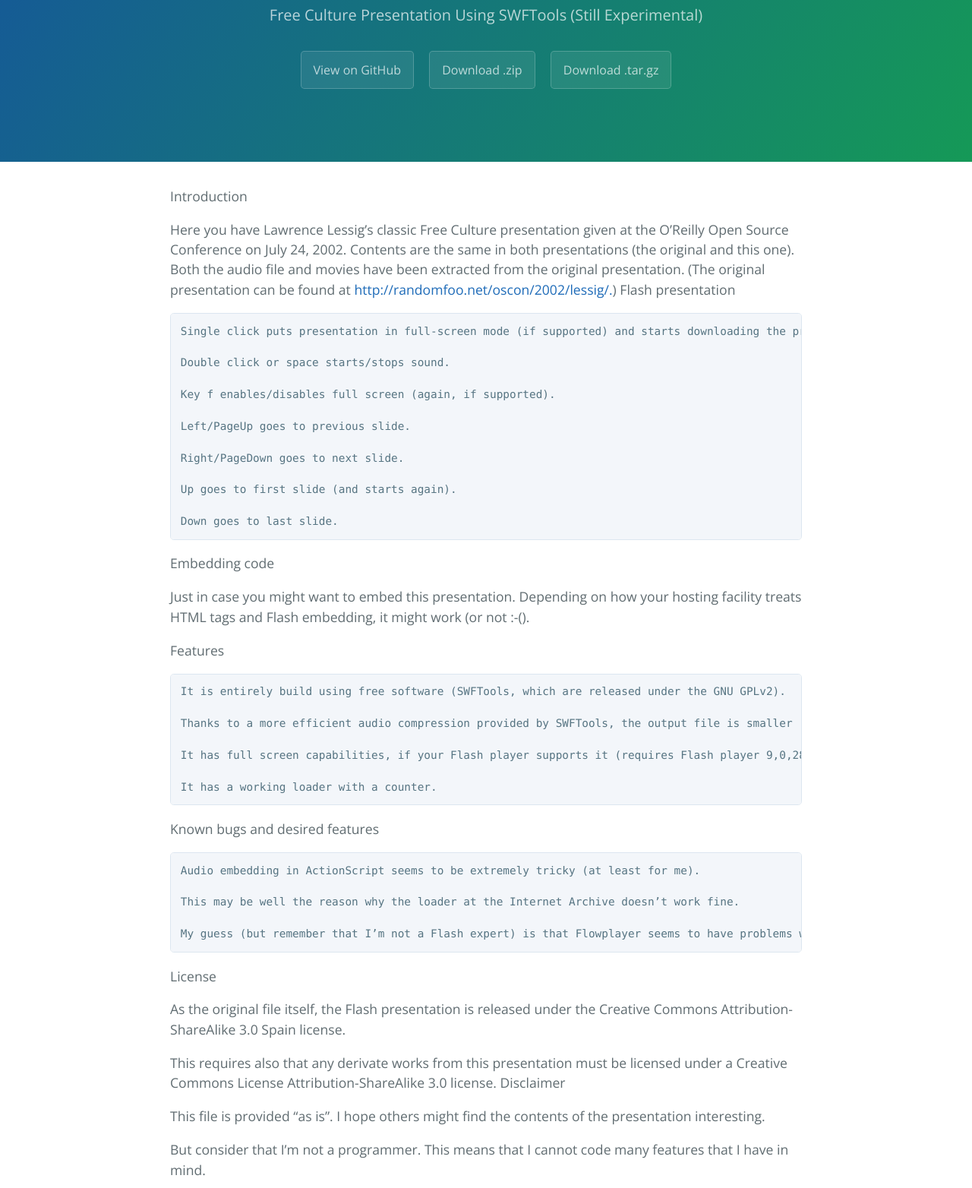
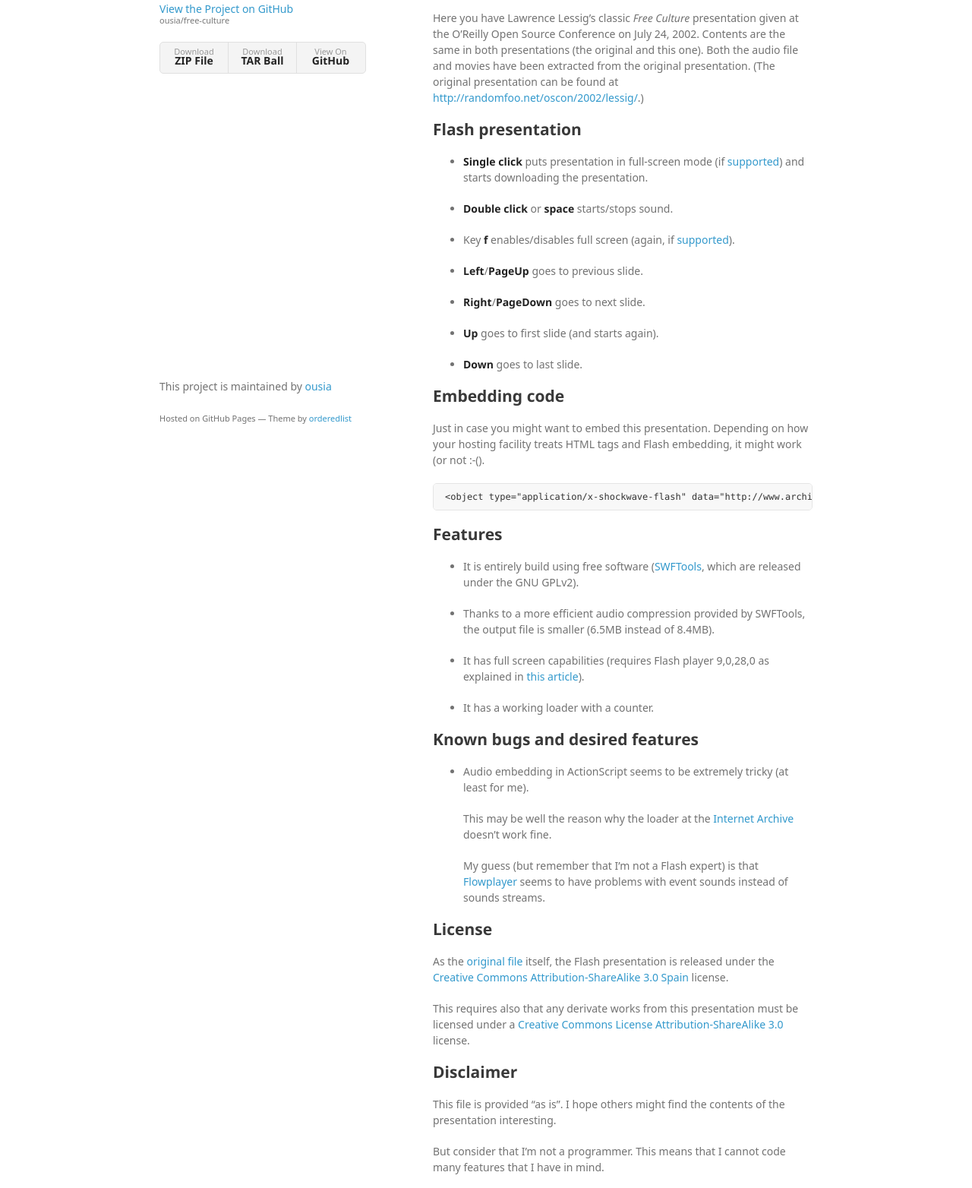
Before and after one commit to ousia/free-culture, a plain HTML site: page index.html in a window 1280 px wide. Shown: the part 170-1734 px from the top of the page at 76% size. Drawn offline with nearby package versions, Linux system fonts and the light colour scheme; a web font is replaced by a local one.

Commit message:
Create gh-pages branch via GitHub

```diff
--- a/index.html
+++ b/index.html
@@ -1,103 +1,128 @@
-<!DOCTYPE html>
-<html lang="en-us">
+<!doctype html>
+<html>
   <head>
-    <meta charset="UTF-8">
+    <meta charset="utf-8">
+    <meta http-equiv="X-UA-Compatible" content="chrome=1">
     <title>Free-culture by ousia</title>
-    <meta name="viewport" content="width=device-width, initial-scale=1">
-    <link rel="stylesheet" type="text/css" href="stylesheets/normalize.css" media="screen">
-    <link href='https://fonts.googleapis.com/css?family=Open+Sans:400,700' rel='stylesheet' type='text/css'>
-    <link rel="stylesheet" type="text/css" href="stylesheets/stylesheet.css" media="screen">
-    <link rel="stylesheet" type="text/css" href="stylesheets/github-light.css" media="screen">
+
+    <link rel="stylesheet" href="stylesheets/styles.css">
+    <link rel="stylesheet" href="stylesheets/github-light.css">
+    <meta name="viewport" content="width=device-width">
+    <!--[if lt IE 9]>
+    <script src="//html5shiv.googlecode.com/svn/trunk/html5.js"></script>
+    <![endif]-->
   </head>
   <body>
-    <section class="page-header">
-      <h1 class="project-name">Free-culture</h1>
-      <h2 class="project-tagline">Free Culture Presentation Using SWFTools (Still Experimental)</h2>
-      <a href="https://github.com/ousia/free-culture" class="btn">View on GitHub</a>
-      <a href="https://github.com/ousia/free-culture/zipball/master" class="btn">Download .zip</a>
-      <a href="https://github.com/ousia/free-culture/tarball/master" class="btn">Download .tar.gz</a>
-    </section>
+    <div class="wrapper">
+      <header>
+        <h1>Free-culture</h1>
+        <p>Free Culture Presentation Using SWFTools (Still Experimental)</p>
 
-    <section class="main-content">
-      <p>Introduction</p>
+        <p class="view"><a href="https://github.com/ousia/free-culture">View the Project on GitHub <small>ousia/free-culture</small></a></p>
 
-<p>Here you have Lawrence Lessig’s classic Free Culture presentation given at the O’Reilly Open Source Conference on July 24, 2002. Contents are the same in both presentations (the original and this one). Both the audio file and movies have been extracted from the original presentation. (The original presentation can be found at <a href="http://randomfoo.net/oscon/2002/lessig/.">http://randomfoo.net/oscon/2002/lessig/.</a>)
-Flash presentation</p>
 
-<pre><code>Single click puts presentation in full-screen mode (if supported) and starts downloading the presentation.
+        <ul>
+          <li><a href="https://github.com/ousia/free-culture/zipball/master">Download <strong>ZIP File</strong></a></li>
+          <li><a href="https://github.com/ousia/free-culture/tarball/master">Download <strong>TAR Ball</strong></a></li>
+          <li><a href="https://github.com/ousia/free-culture">View On <strong>GitHub</strong></a></li>
+        </ul>
+      </header>
+      <section>
+        <h1 id="free-culture-presentation-using-swftools-still-experimental">
+<a id="free-culture-presentation-using-swftools-still-experimental" class="anchor" href="#free-culture-presentation-using-swftools-still-experimental" aria-hidden="true"><span aria-hidden="true" class="octicon octicon-link"></span></a><em>Free Culture</em> Presentation Using SWFTools (Still Experimental)</h1>
 
-Double click or space starts/stops sound.
+<h2 id="introduction">
+<a id="introduction" class="anchor" href="#introduction" aria-hidden="true"><span aria-hidden="true" class="octicon octicon-link"></span></a>Introduction</h2>
 
-Key f enables/disables full screen (again, if supported).
+<p>Here you have Lawrence Lessig’s classic <em>Free Culture</em> presentation given at the O’Reilly Open Source Conference on July 24, 2002. Contents are the same in both presentations (the original and this one). Both the audio file and movies have been extracted from the original presentation. (The original presentation can be found at <a href="http://randomfoo.net/oscon/2002/lessig/">http://randomfoo.net/oscon/2002/lessig/</a>.)</p>
 
-Left/PageUp goes to previous slide.
+<h2 id="flash-presentation">
+<a id="flash-presentation" class="anchor" href="#flash-presentation" aria-hidden="true"><span aria-hidden="true" class="octicon octicon-link"></span></a>Flash presentation</h2>
 
-Right/PageDown goes to next slide.
+<p>
 
-Up goes to first slide (and starts again).
+</p>
 
-Down goes to last slide.
-</code></pre>
+<ul>
+<li><p><strong>Single click</strong> puts presentation in full-screen mode (if <a href="#version_required">supported</a>) and starts downloading the presentation.</p></li>
+<li><p><strong>Double click</strong> or <strong>space</strong> starts/stops sound.</p></li>
+<li><p>Key <strong>f</strong> enables/disables full screen (again, if <a href="#version_required">supported</a>).</p></li>
+<li><p><strong>Left</strong>/<strong>PageUp</strong> goes to previous slide.</p></li>
+<li><p><strong>Right</strong>/<strong>PageDown</strong> goes to next slide.</p></li>
+<li><p><strong>Up</strong> goes to first slide (and starts again).</p></li>
+<li><p><strong>Down</strong> goes to last slide.</p></li>
+</ul>
 
-<p>Embedding code</p>
+<h2 id="embedding-code">
+<a id="embedding-code" class="anchor" href="#embedding-code" aria-hidden="true"><span aria-hidden="true" class="octicon octicon-link"></span></a>Embedding code</h2>
 
 <p>Just in case you might want to embed this presentation. Depending on how your hosting facility treats HTML tags and Flash embedding, it might work (or not :-().</p>
 
-<p></p>
+<pre><code>&lt;object type="application/x-shockwave-flash" data="http://www.archive.org/download/Lessig-Free_Culture/lessig-freeculture-loader.swf" width="400" height="300"&gt;&lt;param name="movie" value="http://www.archive.org/download/Lessig-Free_Culture/lessig-freeculture-loader.swf"&gt;&lt;param name="play" value="true"&gt;&lt;param name="loop" value="false"&gt;&lt;param name="quality" value="high"&gt;&lt;param name="loop" value="false"&gt;&lt;param name="allowfullscreen" value="true"&gt;&lt;/object&gt;</code></pre>
 
-<p>Features</p>
+<h2 id="features">
+<a id="features" class="anchor" href="#features" aria-hidden="true"><span aria-hidden="true" class="octicon octicon-link"></span></a>Features</h2>
 
-<pre><code>It is entirely build using free software (SWFTools, which are released under the GNU GPLv2).
+<ul>
+<li><p>It is entirely build using free software (<a href="http://www.swftools.org">SWFTools</a>, which are released under the GNU GPLv2).</p></li>
+<li><p>Thanks to a more efficient audio compression provided by SWFTools, the output file is smaller (6.5MB instead of 8.4MB).</p></li>
+<li><p>It has full screen capabilities (requires Flash player 9,0,28,0 as explained in <a href="http://www.adobe.com/devnet/flashplayer/articles/full_screen_mode.html">this article</a>).</p></li>
+<li><p>It has a working loader with a counter.</p></li>
+</ul>
 
-Thanks to a more efficient audio compression provided by SWFTools, the output file is smaller (6.5MB instead of 8.4MB).
+<h2 id="known-bugs-and-desired-features">
+<a id="known-bugs-and-desired-features" class="anchor" href="#known-bugs-and-desired-features" aria-hidden="true"><span aria-hidden="true" class="octicon octicon-link"></span></a>Known bugs and desired features</h2>
 
-It has full screen capabilities, if your Flash player supports it (requires Flash player 9,0,28,0 as explained in this article).
+<ul>
+<li>
+<p>Audio embedding in ActionScript seems to be extremely tricky (at least for me).</p>
+<p>This may be well the reason why the loader at the <a href="http://www.archive.org/details/Lessig-Free_Culture">Internet Archive</a> doesn’t work fine.</p>
+<p>My guess (but remember that I’m not a Flash expert) is that <a href="http://flowplayer.org/">Flowplayer</a> seems to have problems with event sounds instead of sounds streams.</p>
+</li>
+</ul>
 
-It has a working loader with a counter.
-</code></pre>
+<h2 id="license">
+<a id="license" class="anchor" href="#license" aria-hidden="true"><span aria-hidden="true" class="octicon octicon-link"></span></a>License</h2>
 
-<p>Known bugs and desired features</p>
+<p>As the <a href="http://randomfoo.net/oscon/2002/lessig/">original file</a> itself, the Flash presentation is released under the <a href="http://creativecommons.org/licenses/by-sa/3.0/es/deed.en">Creative Commons Attribution-ShareAlike 3.0 Spain</a> license.</p>
 
-<pre><code>Audio embedding in ActionScript seems to be extremely tricky (at least for me).
+<p>This requires also that any derivate works from this presentation must be licensed under a <a href="http://creativecommons.org/licenses/by-sa/3.0/">Creative Commons License Attribution-ShareAlike 3.0</a> license.</p>
 
-This may be well the reason why the loader at the Internet Archive doesn’t work fine.
-
-My guess (but remember that I’m not a Flash expert) is that Flowplayer seems to have problems with event sounds instead of sounds streams.
-</code></pre>
-
-<p>License</p>
-
-<p>As the original file itself, the Flash presentation is released under the Creative Commons Attribution-ShareAlike 3.0 Spain license.</p>
-
-<p>This requires also that any derivate works from this presentation must be licensed under a Creative Commons License Attribution-ShareAlike 3.0 license.
-Disclaimer</p>
+<h2 id="disclaimer">
+<a id="disclaimer" class="anchor" href="#disclaimer" aria-hidden="true"><span aria-hidden="true" class="octicon octicon-link"></span></a>Disclaimer</h2>
 
 <p>This file is provided “as is”. I hope others might find the contents of the presentation interesting.</p>
 
 <p>But consider that I’m not a programmer. This means that I cannot code many features that I have in mind.</p>
 
-<p>It doesn’t matter how deeply I might regret this fact, I cannot write obvious code for skilled programmers (not even for coding newbies). And I have to learn in order to achieve the most basic functionalities.
-Acknowledgments</p>
+<p>It doesn’t matter how deeply I might regret this fact, I cannot write obvious code for skilled programmers (not even for coding newbies). And I have to learn in order to achieve the most basic functionalities.</p>
+
+<h2 id="acknowledgments">
+<a id="acknowledgments" class="anchor" href="#acknowledgments" aria-hidden="true"><span aria-hidden="true" class="octicon octicon-link"></span></a>Acknowledgments</h2>
 
 <p>I wouldn't have been able to provide this presentation without the helping hands of the following individuals and I would like to thank them:</p>
 
-<p>Sergio Costas
-    for his excellent SuperShow program and his help with the original script.
-Matthias Kramm
-    for his excellent work with SWFTools, his constant improvements to the code, his readiness to fix bugs, and his openess to suggestions for future improvements.
-Chris Pugh
-    for his willingness to help with the ActionScript code and swfc code as well.
-Huub Schaeks
-    for his help explaining the most basic ActionScript questions and for the partial font embedding improvements in SWFTools. </p>
-
-      <footer class="site-footer">
-        <span class="site-footer-owner"><a href="https://github.com/ousia/free-culture">Free-culture</a> is maintained by <a href="https://github.com/ousia">ousia</a>.</span>
-
-        <span class="site-footer-credits">This page was generated by <a href="https://pages.github.com">GitHub Pages</a> using the <a href="https://github.com/jasonlong/cayman-theme">Cayman theme</a> by <a href="https://twitter.com/jasonlong">Jason Long</a>.</span>
+<dl>
+<dt>Sergio Costas</dt>
+<dd>for his excellent <a href="http://www.rastersoft.com/programas/supershow.html">SuperShow</a> program and his help with the original script.
+</dd>
+<dt>Matthias Kramm</dt>
+<dd>for his excellent work with <a href="http://www.swftools.org">SWFTools</a>, his constant improvements to the code, his readiness to fix bugs, and his openess to suggestions for future improvements.
+</dd>
+<dt>Chris Pugh</dt>
+<dd>for his willingness to help with the ActionScript code and swfc code as well.
+</dd>
+<dt>Huub Schaeks</dt>
+<dd>for his help explaining the most basic ActionScript questions and for the partial font embedding improvements in SWFTools.
+</dd>
+</dl>
+      </section>
+      <footer>
+        <p>This project is maintained by <a href="https://github.com/ousia">ousia</a></p>
+        <p><small>Hosted on GitHub Pages &mdash; Theme by <a href="https://github.com/orderedlist">orderedlist</a></small></p>
       </footer>
-
-    </section>
-
+    </div>
+    <script src="javascripts/scale.fix.js"></script>
 
   </body>
 </html>
--- /dev/null
+++ b/stylesheets/styles.css
@@ -0,0 +1,324 @@
+@font-face {
+  font-family: 'Noto Sans';
+  font-weight: 400;
+  font-style: normal;
+  src: url('../fonts/Noto-Sans-regular/Noto-Sans-regular.eot');
+  src: url('../fonts/Noto-Sans-regular/Noto-Sans-regular.eot?#iefix') format('embedded-opentype'),
+       local('Noto Sans'),
+       local('Noto-Sans-regular'),
+       url('../fonts/Noto-Sans-regular/Noto-Sans-regular.woff2') format('woff2'),
+       url('../fonts/Noto-Sans-regular/Noto-Sans-regular.woff') format('woff'),
+       url('../fonts/Noto-Sans-regular/Noto-Sans-regular.ttf') format('truetype'),
+       url('../fonts/Noto-Sans-regular/Noto-Sans-regular.svg#NotoSans') format('svg');
+}
+
+@font-face {
+  font-family: 'Noto Sans';
+  font-weight: 700;
+  font-style: normal;
+  src: url('../fonts/Noto-Sans-700/Noto-Sans-700.eot');
+  src: url('../fonts/Noto-Sans-700/Noto-Sans-700.eot?#iefix') format('embedded-opentype'),
+       local('Noto Sans Bold'),
+       local('Noto-Sans-700'),
+       url('../fonts/Noto-Sans-700/Noto-Sans-700.woff2') format('woff2'),
+       url('../fonts/Noto-Sans-700/Noto-Sans-700.woff') format('woff'),
+       url('../fonts/Noto-Sans-700/Noto-Sans-700.ttf') format('truetype'),
+       url('../fonts/Noto-Sans-700/Noto-Sans-700.svg#NotoSans') format('svg');
+}
+
+@font-face {
+  font-family: 'Noto Sans';
+  font-weight: 400;
+  font-style: italic;
+  src: url('../fonts/Noto-Sans-italic/Noto-Sans-italic.eot');
+  src: url('../fonts/Noto-Sans-italic/Noto-Sans-italic.eot?#iefix') format('embedded-opentype'),
+       local('Noto Sans Italic'),
+       local('Noto-Sans-italic'),
+       url('../fonts/Noto-Sans-italic/Noto-Sans-italic.woff2') format('woff2'),
+       url('../fonts/Noto-Sans-italic/Noto-Sans-italic.woff') format('woff'),
+       url('../fonts/Noto-Sans-italic/Noto-Sans-italic.ttf') format('truetype'),
+       url('../fonts/Noto-Sans-italic/Noto-Sans-italic.svg#NotoSans') format('svg');
+}
+
+@font-face {
+  font-family: 'Noto Sans';
+  font-weight: 700;
+  font-style: italic;
+  src: url('../fonts/Noto-Sans-700italic/Noto-Sans-700italic.eot');
+  src: url('../fonts/Noto-Sans-700italic/Noto-Sans-700italic.eot?#iefix') format('embedded-opentype'),
+       local('Noto Sans Bold Italic'),
+       local('Noto-Sans-700italic'),
+       url('../fonts/Noto-Sans-700italic/Noto-Sans-700italic.woff2') format('woff2'),
+       url('../fonts/Noto-Sans-700italic/Noto-Sans-700italic.woff') format('woff'),
+       url('../fonts/Noto-Sans-700italic/Noto-Sans-700italic.ttf') format('truetype'),
+       url('../fonts/Noto-Sans-700italic/Noto-Sans-700italic.svg#NotoSans') format('svg');
+}
+
+body {
+  background-color: #fff;
+  padding:50px;
+  font: 14px/1.5 "Noto Sans", "Helvetica Neue", Helvetica, Arial, sans-serif;
+  color:#727272;
+  font-weight:400;
+}
+
+h1, h2, h3, h4, h5, h6 {
+  color:#222;
+  margin:0 0 20px;
+}
+
+p, ul, ol, table, pre, dl {
+  margin:0 0 20px;
+}
+
+h1, h2, h3 {
+  line-height:1.1;
+}
+
+h1 {
+  font-size:28px;
+}
+
+h2 {
+  color:#393939;
+}
+
+h3, h4, h5, h6 {
+  color:#494949;
+}
+
+a {
+  color:#39c;
+  text-decoration:none;
+}
+
+a:hover {
+  color:#069;
+}
+
+a small {
+  font-size:11px;
+  color:#777;
+  margin-top:-0.3em;
+  display:block;
+}
+
+a:hover small {
+  color:#777;
+}
+
+.wrapper {
+  width:860px;
+  margin:0 auto;
+}
+
+blockquote {
+  border-left:1px solid #e5e5e5;
+  margin:0;
+  padding:0 0 0 20px;
+  font-style:italic;
+}
+
+code, pre {
+  font-family:Monaco, Bitstream Vera Sans Mono, Lucida Console, Terminal, Consolas, Liberation Mono, DejaVu Sans Mono, Courier New, monospace;
+  color:#333;
+  font-size:12px;
+}
+
+pre {
+  padding:8px 15px;
+  background: #f8f8f8;
+  border-radius:5px;
+  border:1px solid #e5e5e5;
+  overflow-x: auto;
+}
+
+table {
+  width:100%;
+  border-collapse:collapse;
+}
+
+th, td {
+  text-align:left;
+  padding:5px 10px;
+  border-bottom:1px solid #e5e5e5;
+}
+
+dt {
+  color:#444;
+  font-weight:700;
+}
+
+th {
+  color:#444;
+}
+
+img {
+  max-width:100%;
+}
+
+header {
+  width:270px;
+  float:left;
+  position:fixed;
+  -webkit-font-smoothing:subpixel-antialiased;
+}
+
+header ul {
+  list-style:none;
+  height:40px;
+  padding:0;
+  background: #f4f4f4;
+  border-radius:5px;
+  border:1px solid #e0e0e0;
+  width:270px;
+}
+
+header li {
+  width:89px;
+  float:left;
+  border-right:1px solid #e0e0e0;
+  height:40px;
+}
+
+header li:first-child a {
+  border-radius:5px 0 0 5px;
+}
+
+header li:last-child a {
+  border-radius:0 5px 5px 0;
+}
+
+header ul a {
+  line-height:1;
+  font-size:11px;
+  color:#999;
+  display:block;
+  text-align:center;
+  padding-top:6px;
+  height:34px;
+}
+
+header ul a:hover {
+  color:#999;
+}
+
+header ul a:active {
+  background-color:#f0f0f0;
+}
+
+strong {
+  color:#222;
+  font-weight:700;
+}
+
+header ul li + li + li {
+  border-right:none;
+  width:89px;
+}
+
+header ul a strong {
+  font-size:14px;
+  display:block;
+  color:#222;
+}
+
+section {
+  width:500px;
+  float:right;
+  padding-bottom:50px;
+}
+
+small {
+  font-size:11px;
+}
+
+hr {
+  border:0;
+  background:#e5e5e5;
+  height:1px;
+  margin:0 0 20px;
+}
+
+footer {
+  width:270px;
+  float:left;
+  position:fixed;
+  bottom:50px;
+  -webkit-font-smoothing:subpixel-antialiased;
+}
+
+@media print, screen and (max-width: 960px) {
+
+  div.wrapper {
+    width:auto;
+    margin:0;
+  }
+
+  header, section, footer {
+    float:none;
+    position:static;
+    width:auto;
+  }
+
+  header {
+    padding-right:320px;
+  }
+
+  section {
+    border:1px solid #e5e5e5;
+    border-width:1px 0;
+    padding:20px 0;
+    margin:0 0 20px;
+  }
+
+  header a small {
+    display:inline;
+  }
+
+  header ul {
+    position:absolute;
+    right:50px;
+    top:52px;
+  }
+}
+
+@media print, screen and (max-width: 720px) {
+  body {
+    word-wrap:break-word;
+  }
+
+  header {
+    padding:0;
+  }
+
+  header ul, header p.view {
+    position:static;
+  }
+
+  pre, code {
+    word-wrap:normal;
+  }
+}
+
+@media print, screen and (max-width: 480px) {
+  body {
+    padding:15px;
+  }
+
+  header ul {
+    width:99%;
+  }
+
+  header li, header ul li + li + li {
+    width:33%;
+  }
+}
+
+@media print {
+  body {
+    padding:0.4in;
+    font-size:12pt;
+    color:#444;
+  }
+}
```
Also changed, not shown: javascripts/scale.fix.js (added, +17 -0 lines), params.json (+1 -1 lines).
